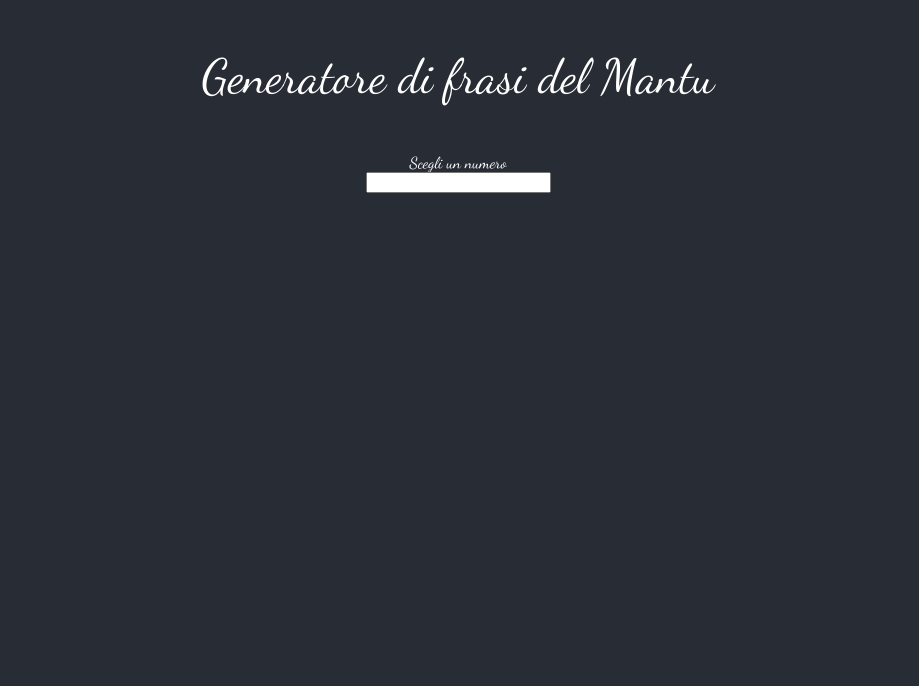
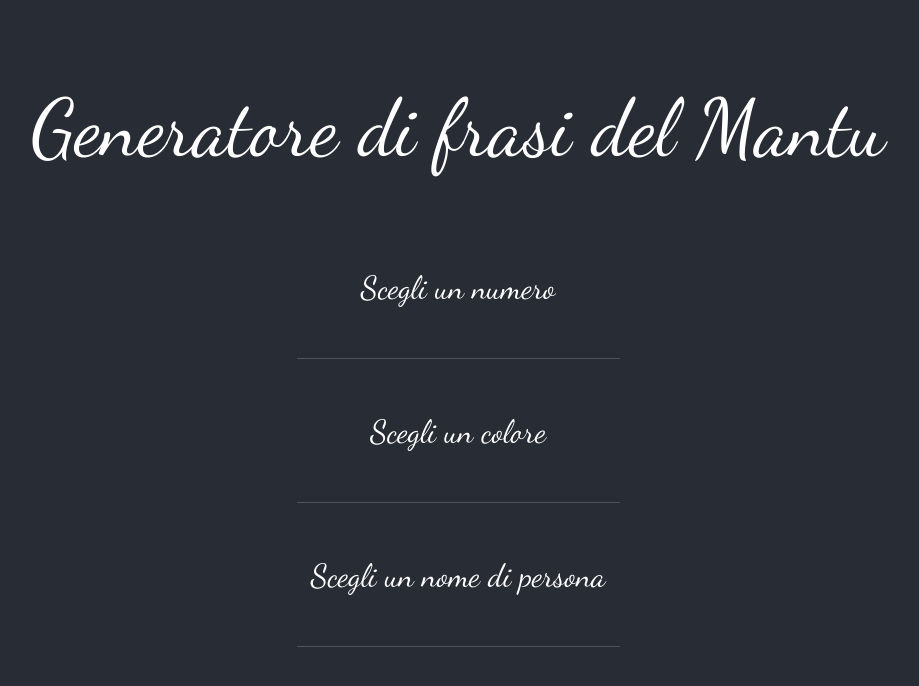
Before and after one commit to SuperDrew/maths, a React (Create React App) app: page / in a window 1280 px wide. Shown: the top 686 px of the page, without its empty margins (182-1101 px from the left). Built offline with nearby package versions, Linux system fonts and the light colour scheme.

Commit message:
add first inputs

```diff
--- a/package.json
+++ b/package.json
@@ -9,6 +9,7 @@
     "@testing-library/user-event": "^7.1.2",
     "react": "^16.13.1",
     "react-dom": "^16.13.1",
+    "react-hook-form": "^5.1.3",
     "react-scripts": "3.4.1"
   },
   "scripts": {
--- /dev/null
+++ b/public/data.json
@@ -0,0 +1,10 @@
+{
+  "colours": [
+    "red",
+    "black"
+  ],
+  "people": [
+    "vittorio",
+    "andrea"
+  ]
+}
--- a/src/App.css
+++ b/src/App.css
@@ -1,5 +1,8 @@
 @import url('https://fonts.googleapis.com/css?family=Dancing+Script&display=swap');
 
+body {
+  font-size: 14px;
+}
 .App {
   font-family: 'Dancing Script', cursive;
   text-align: center;
@@ -13,12 +16,43 @@
   flex-direction: column;
   align-items: center;
   justify-content: center;
-  font-size: 3rem;
+  font-size: 5rem;
   color: white;
 }
 
-.App-link {
-  color: #61dafb;
+.App-inputContainer {
+  display: flex;
+  flex-direction: column;
+  justify-content: center;
+  align-items: center;
+}
+
+.App-inputContainer:not(:first-child) {
+  margin-top: 1rem;
+}
+
+.App-label {
+  font-family: 'Dancing Script', cursive;
+  font-size: 2rem;
+}
+
+.App-input {
+  font-family: 'Dancing Script', cursive;
+  color: white;
+  font-size: 2rem;
+  margin-top: 1rem;
+  border-bottom: 1px solid #4e525a;
+}
+
+.App-errorMessage {
+  margin-top: 1rem;
+  color: #ffe023;
+  font-size: 1.3rem;
+  visibility: hidden;
+}
+
+.App-errorMessageVisible {
+  visibility: visible;
 }
 
 @keyframes App-logo-spin {
--- a/src/App.js
+++ b/src/App.js
@@ -1,5 +1,7 @@
 import React from 'react';
+import { Form }  from './Form';
 import './App.css';
+import './reset.css';
 
 
 function App() {
@@ -11,9 +13,8 @@ function App() {
                 </p>
             </header>
 
-            <div>
-                <div><label className='App-label'>Scegli un numero</label></div>
-                <input className='App-input' type='number'/>
+            <div className='App-inputContainer'>
+                <Form/>
             </div>
         </div>
     );
--- /dev/null
+++ b/src/Form.js
@@ -0,0 +1,74 @@
+import {useForm} from "react-hook-form";
+import React, {useEffect, useState} from "react";
+import {Input} from "./Input";
+
+
+
+const isElementInTheList = (element, list) => {
+    if(!element) {
+        return true
+    }
+
+    return list.includes(element.trim().toLowerCase());
+};
+
+export const Form = () => {
+    const { register, errors, triggerValidation} = useForm();
+    const [colours, setColours] = useState([]);
+    const [people, setPeople] = useState([]);
+
+    const validateColour = (colour) => {
+        return isElementInTheList(colour, colours);
+    };
+
+    const validatePeople = (person) => {
+        return isElementInTheList(person, people);
+    };
+
+    useEffect(() => {
+        fetch(`${process.env.PUBLIC_URL}/data.json`).then((response) => {
+            response.json().then((data) => {
+                setColours(data.colours);
+                setPeople(data.people);
+            })
+        })
+    }, []);
+
+    const validation = async () => {
+        await triggerValidation();
+    };
+
+    return (
+        <form>
+            <Input
+                type='number'
+                label='Scegli un numero'
+                onChange={validation}
+                name='numbers'
+                registerValidation={register({ min: 1, max: 99 })}
+                errors={errors}
+                errorMesssage='Il Mantu sa contare da 1 a 99'>
+            </Input>
+
+            <Input
+                type='text'
+                label='Scegli un colore'
+                onChange={validation}
+                name='colours'
+                registerValidation={register({ validate: validateColour })}
+                errors={errors}
+                errorMesssage='Il Mantu non conosce questo colore'>
+            </Input>
+
+            <Input
+                type='text'
+                label='Scegli un nome di persona'
+                onChange={validation}
+                name='person'
+                registerValidation={register({ validate: validatePeople })}
+                errors={errors}
+                errorMesssage='E questo chi é?'>
+            </Input>
+        </form>
+    );
+};
--- /dev/null
+++ b/src/Input.js
@@ -0,0 +1,14 @@
+import React from "react";
+
+export const Input = (inputProps) => {
+    return (
+        <div className='App-inputContainer'>
+            <label className='App-label'>
+                {inputProps.label}
+            </label>
+            <input onChange={inputProps.onChange} name={inputProps.name} className='App-input' type={inputProps.type} ref={inputProps.registerValidation}/>
+            <span className={`App-errorMessage ${(inputProps.errors[inputProps.name] ? "App-errorMessageVisible" : '')}`}>
+                {inputProps.errorMesssage}
+            </span>
+        </div>
+)}
--- /dev/null
+++ b/src/reset.css
@@ -0,0 +1,149 @@
+input,
+label,
+button
+{
+    margin:0;
+    border:0;
+    padding:0;
+    display:inline-block;
+    vertical-align:middle;
+    white-space:normal;
+    background:none;
+    line-height:1;
+
+    /* Browsers have different default form fonts */
+    font-size:13px;
+    font-family:Arial;
+}
+
+/* Remove the stupid outer glow in Webkit */
+input:focus
+{
+    outline:0;
+}
+
+/* Box Sizing Reset
+-----------------------------------------------*/
+
+/* All of our custom controls should be what we expect them to be */
+input
+{
+    -webkit-box-sizing:content-box;
+    -moz-box-sizing:content-box;
+    box-sizing:content-box;
+}
+
+/* These elements are usually rendered a certain way by the browser */
+button,
+input[type=reset],
+input[type=button],
+input[type=submit],
+input[type=checkbox],
+input[type=radio],
+select
+{
+    -webkit-box-sizing:border-box;
+    -moz-box-sizing:border-box;
+    box-sizing:border-box;
+}
+
+/* Text Inputs
+-----------------------------------------------*/
+
+input[type=date],
+input[type=datetime],
+input[type=datetime-local],
+input[type=email],
+input[type=month],
+input[type=number],
+input[type=password],
+input[type=range],
+input[type=search],
+input[type=tel],
+input[type=text],
+input[type=time],
+input[type=url],
+input[type=week]
+{
+}
+
+/* Button Controls
+-----------------------------------------------*/
+
+input[type=checkbox],
+input[type=radio]
+{
+    width:13px;
+    height:13px;
+}
+
+/* File Uploads
+-----------------------------------------------*/
+
+input[type=file]
+{
+
+}
+
+/* Search Input
+-----------------------------------------------*/
+
+/* Make webkit render the search input like a normal text field */
+input[type=search]
+{
+    -webkit-appearance:textfield;
+    -webkit-box-sizing:content-box;
+}
+
+/* Turn off the recent search for webkit. It adds about 15px padding on the left */
+::-webkit-search-decoration
+{
+    display:none;
+}
+
+/* Buttons
+-----------------------------------------------*/
+
+button,
+input[type="reset"],
+input[type="button"],
+input[type="submit"]
+{
+    /* Fix IE7 display bug */
+    overflow:visible;
+    width:auto;
+}
+
+/* IE8 and FF freak out if this rule is within another selector */
+::-webkit-file-upload-button
+{
+    padding:0;
+    border:0;
+    background:none;
+}
+
+/* Textarea
+-----------------------------------------------*/
+
+textarea
+{
+    /* Move the label to the top */
+    vertical-align:top;
+
+    /* Turn off scroll bars in IE unless needed */
+    overflow:auto;
+}
+
+/* Selects
+-----------------------------------------------*/
+
+select
+{
+
+}
+
+select[multiple]
+{
+    /* Move the label to the top */
+    vertical-align:top;
+}
```
Also changed, not shown: 1 other file (tests, documents, lock files or other folders).
